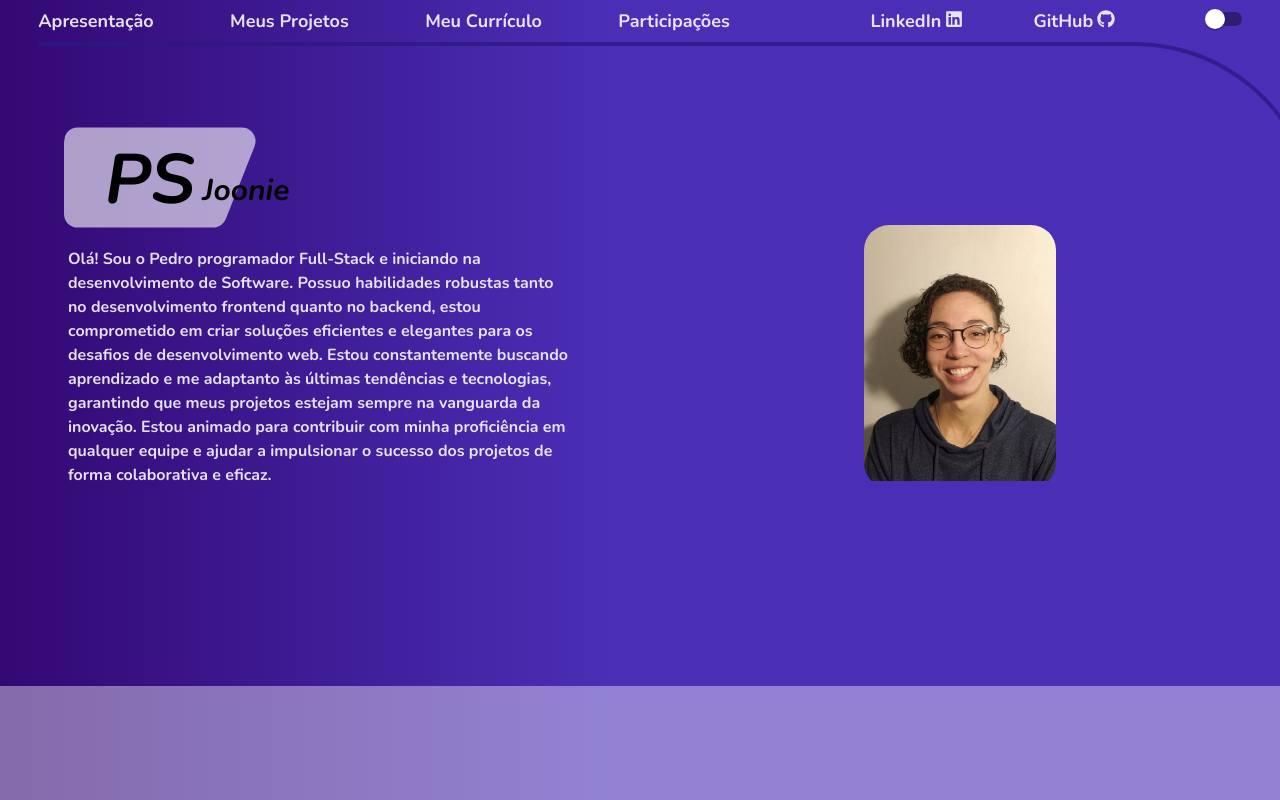
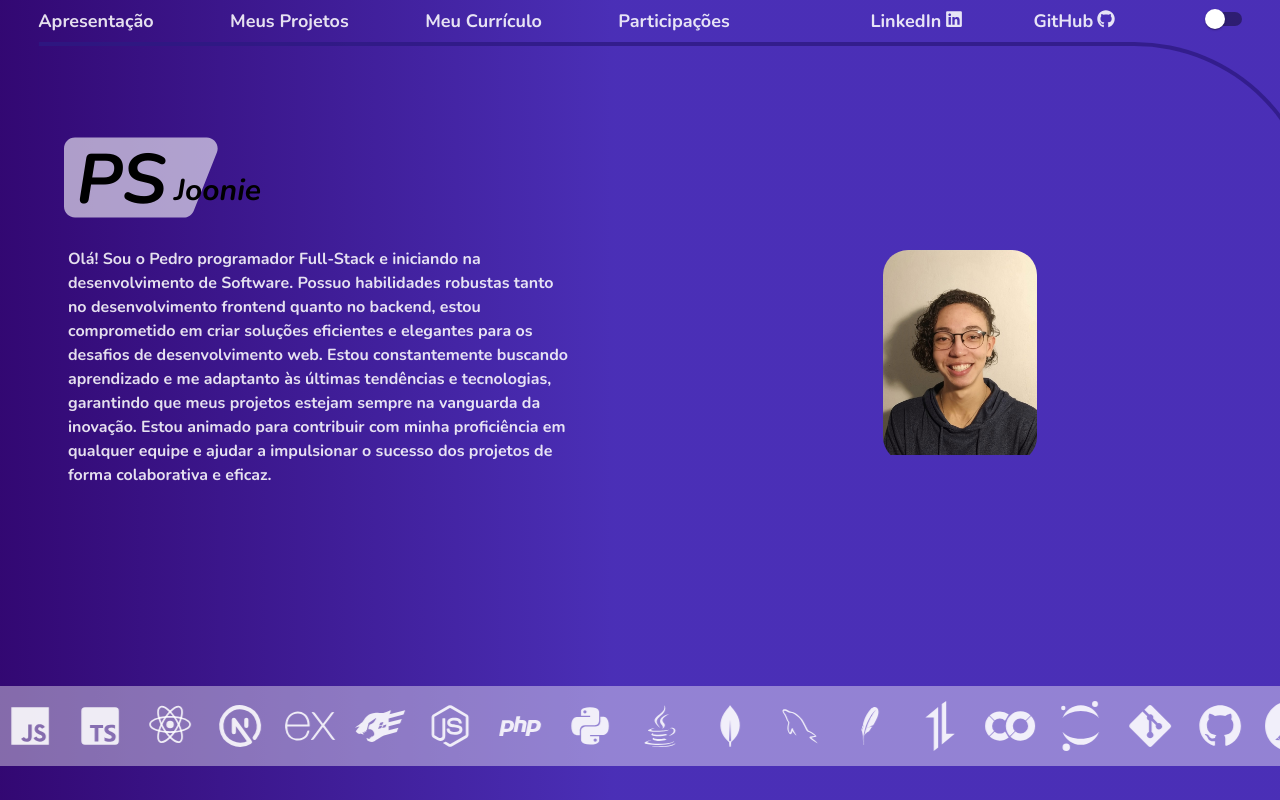
Before and after one commit to PSjoon/Portfolio, a React (Vite) app: page / in a window 1280 px wide. Shown: the top 800 px of the page. Built offline with nearby package versions, Linux system fonts and the light colour scheme.

Commit message:
add language scroll

```diff
--- a/src/components/about/About.css
+++ b/src/components/about/About.css
@@ -17,7 +17,7 @@ main section:not(.picture) {
 }
 
 section img {
-  width: 15vw;
+  width: 12vw;
 }
 
 main p {
@@ -28,7 +28,7 @@ main p {
 .container-name {
   display: flex;
 
-  margin-left: -155px;
+  margin-left: -145px;
   justify-content: center;
   align-items: center;
 
@@ -55,14 +55,48 @@ main p {
 }
 
 .animation-icons-container {
+  display: flex;
   width: 100%;
-  height: 20vh;
   margin-top: 50px;
+  background-color: rgba(255, 255, 255, 0.4);
+}
+
+.container-animation {
+  display: flex;
+  width: 100%;
+  flex-direction: row;
+  transform: none;
+  overflow-x: hidden;
+}
+
+@keyframes scroll {
+  0% {
+    transform: translate(0%);
+  }
+  100% {
+    transform: translate(-100%);
+  }
 }
 
 .animation-icons {
-  height: 80%;
-  background-color: rgba(255, 255, 255, 0.4);
+  display: flex;
+  flex: 0 0 auto;
+  min-width: 100%;
+  z-index: 1;
+  padding: 5px;
+  flex-direction: row;
+  align-items: center;
+
+  animation: scroll 69.971484375s linear 0s infinite;
+  animation-direction: normal;
+  animation-delay: 0s;
+  animation-play-state: running;
+}
+
+.icons {
+  width: 50px;
+  height: 50px;
+  padding: 10px;
 }
 
 @media (min-width: 601px) and (max-width: 900px) {
@@ -115,7 +149,14 @@ main p {
   }
 
   section img {
-    width: 30vw;
+    width: 40vw;
+  }
+
+  main section:not(.picture) {
+    width: 80%;
+    height: 100%;
+
+    border-radius: 25px 25px 25px 25px / 25px 25px 25px 25px;
   }
 
   main section {
@@ -129,4 +170,44 @@ main p {
     padding: 4px;
     padding-top: 10px;
   }
+
+  .container-name {
+    display: flex;
+
+    margin-left: -140px;
+    justify-content: center;
+    align-items: center;
+
+    font-size: 30px;
+    font-style: italic;
+
+    color: black;
+  }
+
+  .container-name p:not(.PS) {
+    margin-top: 20px;
+  }
+
+  .PS {
+    font-size: 70px;
+  }
+
+  .background-name {
+    display: flex;
+  }
+
+  .picture {
+    border-radius: 25px;
+  }
+
+  .animation-icons-container {
+    width: 100%;
+    height: 20vh;
+    margin-top: 50px;
+  }
+
+  .animation-icons {
+    height: 80%;
+    background-color: rgba(255, 255, 255, 0.4);
+  }
 }
--- a/src/components/about/About.tsx
+++ b/src/components/about/About.tsx
@@ -1,6 +1,34 @@
+import {
+  SiAxios,
+  SiExpress,
+  SiFastify,
+  SiGooglecolab,
+  SiInsomnia,
+  SiJupyter,
+  SiPostman,
+  SiVercel,
+} from "react-icons/si"
 import "./About.css"
 import backgoundName from "/RectangleName.svg"
 import profilePicture from "/profilePicture.png"
+import {
+  BiLogoHtml5,
+  BiLogoCss3,
+  BiLogoJavascript,
+  BiLogoTypescript,
+  BiLogoNodejs,
+  BiLogoReact,
+  BiLogoPhp,
+  BiLogoPython,
+  BiLogoJava,
+  BiLogoMongodb,
+  BiLogoGit,
+  BiLogoGithub,
+  BiLogoDocker,
+} from "react-icons/bi"
+import { TbBrandNextjs } from "react-icons/tb"
+import { DiMysql, DiSqllite } from "react-icons/di"
+import { FaLinux } from "react-icons/fa"
 
 function About() {
   return (
@@ -32,7 +60,63 @@ function About() {
       </main>
 
       <section className="animation-icons-container">
-        <div className="animation-icons"></div>
+        <div className="container-animation">
+          <div className="animation-icons">
+            <BiLogoHtml5 className="icons" />
+            <BiLogoCss3 className="icons" />
+            <BiLogoJavascript className="icons" />
+            <BiLogoTypescript className="icons" />
+            <BiLogoReact className="icons" />
+            <TbBrandNextjs className="icons" />
+            <SiExpress className="icons" />
+            <SiFastify className="icons" />
+            <BiLogoNodejs className="icons" />
+            <BiLogoPhp className="icons" />
+            <BiLogoPython className="icons" />
+            <BiLogoJava className="icons" />
+            <BiLogoMongodb className="icons" />
+            <DiMysql className="icons" />
+            <DiSqllite className="icons" />
+            <SiAxios className="icons" />
+            <SiGooglecolab className="icons" />
+            <SiJupyter className="icons" />
+            <BiLogoGit className="icons" />
+            <BiLogoGithub className="icons" />
+            <SiPostman className="icons" />
+            <SiInsomnia className="icons" />
+            <FaLinux className="icons" />
+            <SiVercel className="icons" />
+            <BiLogoDocker className="icons" />
+          </div>
+
+          <div className="animation-icons">
+            <BiLogoHtml5 className="icons" />
+            <BiLogoCss3 className="icons" />
+            <BiLogoJavascript className="icons" />
+            <BiLogoTypescript className="icons" />
+            <BiLogoReact className="icons" />
+            <TbBrandNextjs className="icons" />
+            <SiExpress className="icons" />
+            <SiFastify className="icons" />
+            <BiLogoNodejs className="icons" />
+            <BiLogoPhp className="icons" />
+            <BiLogoPython className="icons" />
+            <BiLogoJava className="icons" />
+            <BiLogoMongodb className="icons" />
+            <DiMysql className="icons" />
+            <DiSqllite className="icons" />
+            <SiAxios className="icons" />
+            <SiGooglecolab className="icons" />
+            <SiJupyter className="icons" />
+            <BiLogoGit className="icons" />
+            <BiLogoGithub className="icons" />
+            <SiPostman className="icons" />
+            <SiInsomnia className="icons" />
+            <FaLinux className="icons" />
+            <SiVercel className="icons" />
+            <BiLogoDocker className="icons" />
+          </div>
+        </div>
       </section>
     </>
   )
```
